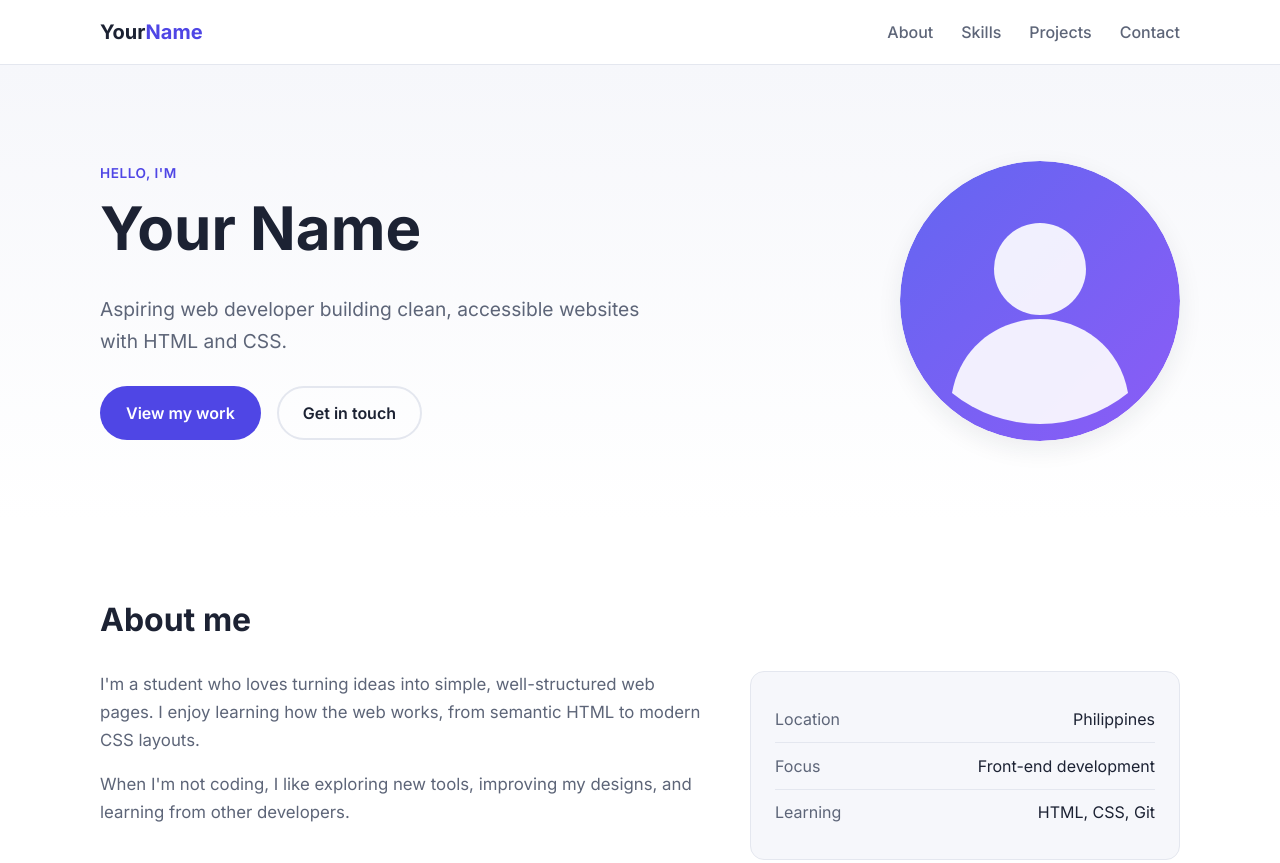
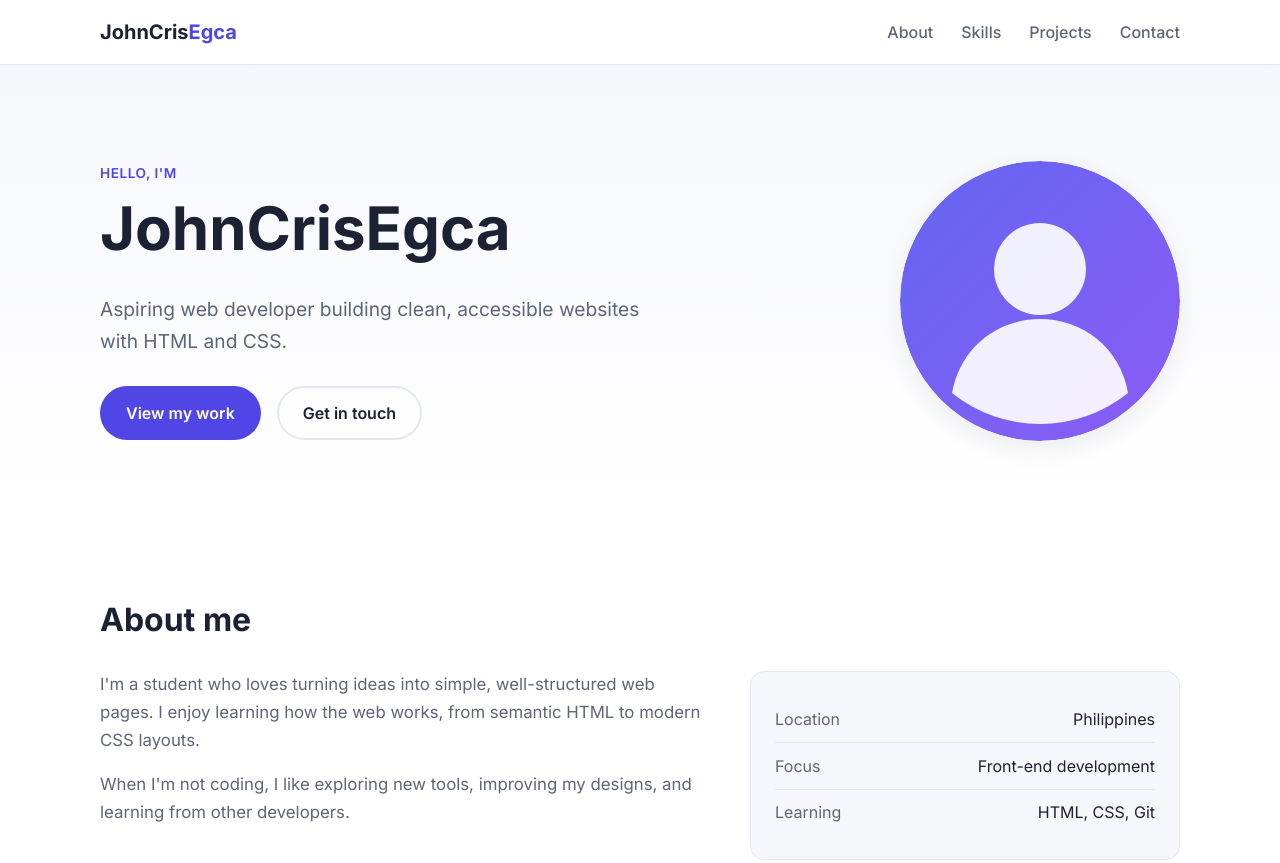
Before and after one commit to JohnCrisEgca/egca-project-1, a plain HTML site: page index.html in a window 1280 px wide. Shown: the top 863 px of the page. Drawn offline with Linux system fonts and the light colour scheme.

Commit message:
Replace placeholder name with JohnCrisEgca

```diff
--- a/index.html
+++ b/index.html
@@ -3,8 +3,8 @@
 <head>
   <meta charset="UTF-8">
   <meta name="viewport" content="width=device-width, initial-scale=1.0">
-  <title>Your Name | Portfolio</title>
-  <meta name="description" content="Personal portfolio of Your Name, an aspiring web developer.">
+  <title>JohnCrisEgca | Portfolio</title>
+  <meta name="description" content="Personal portfolio of JohnCrisEgca, an aspiring web developer.">
   <link rel="icon" type="image/svg+xml" href="assets/favicon.svg">
   <link rel="preconnect" href="https://fonts.googleapis.com">
   <link rel="preconnect" href="https://fonts.gstatic.com" crossorigin>
@@ -20,7 +20,7 @@
 <body>
   <header class="site-header">
     <div class="container header-inner">
-      <a href="#home" class="logo">Your<span>Name</span></a>
+      <a href="#home" class="logo">JohnCris<span>Egca</span></a>
       <nav class="nav" aria-label="Main navigation">
         <ul>
           <li><a href="#about">About</a></li>
@@ -36,14 +36,14 @@
       <div class="container hero-inner">
         <div class="hero-text">
           <p class="eyebrow">Hello, I'm</p>
-          <h1>Your Name</h1>
+          <h1>JohnCrisEgca</h1>
           <p class="tagline">Aspiring web developer building clean, accessible websites with HTML and CSS.</p>
           <div class="hero-actions">
             <a class="btn btn-primary" href="#projects">View my work</a>
             <a class="btn btn-ghost" href="#contact">Get in touch</a>
           </div>
         </div>
-        <img class="hero-photo" src="assets/profile.svg" alt="Profile picture of Your Name" width="280" height="280">
+        <img class="hero-photo" src="assets/profile.svg" alt="Profile picture of JohnCrisEgca" width="280" height="280">
       </div>
     </section>
     <section id="about">
@@ -114,7 +114,7 @@
   </main>
   <footer class="site-footer">
     <div class="container">
-      <p>&copy; 2026 Your Name. Built with HTML &amp; CSS.</p>
+      <p>&copy; 2026 JohnCrisEgca. Built with HTML &amp; CSS.</p>
     </div>
   </footer>
 </body>
```
Also changed, not shown: assets/favicon.svg.
